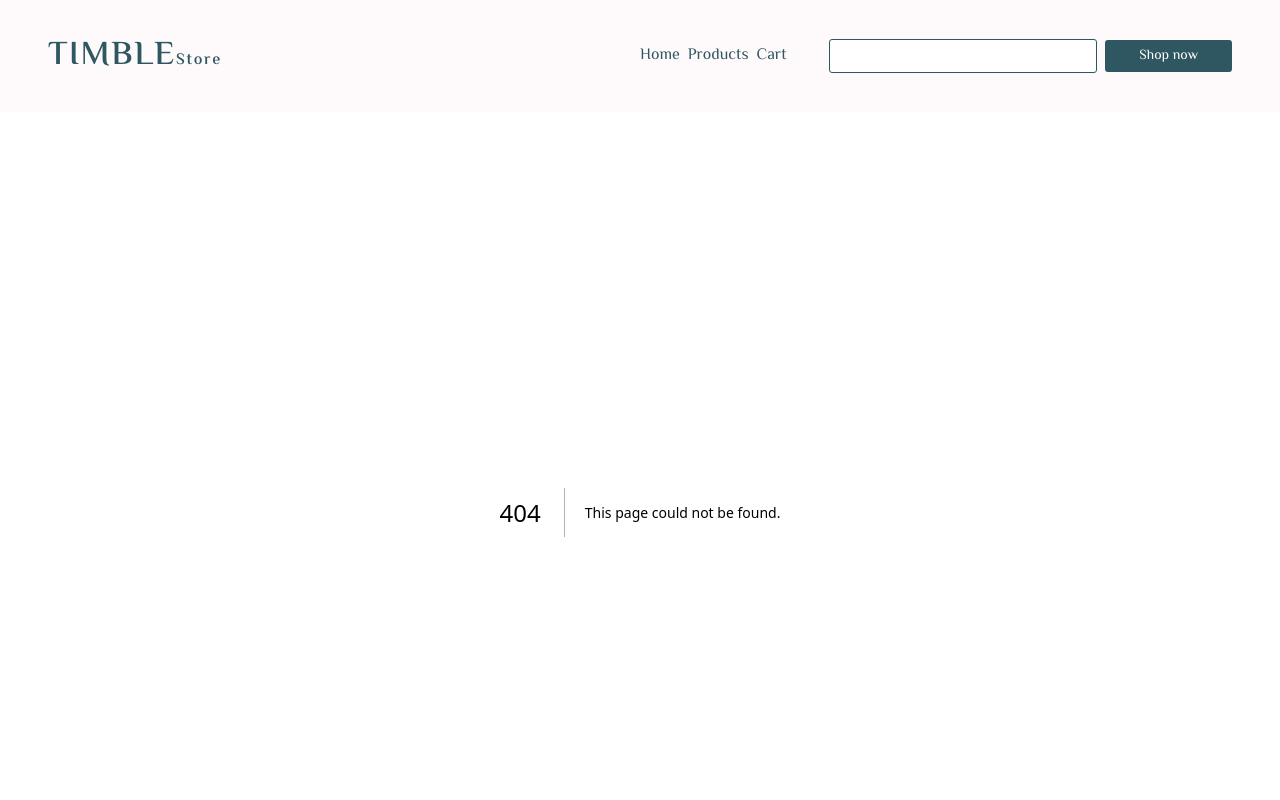
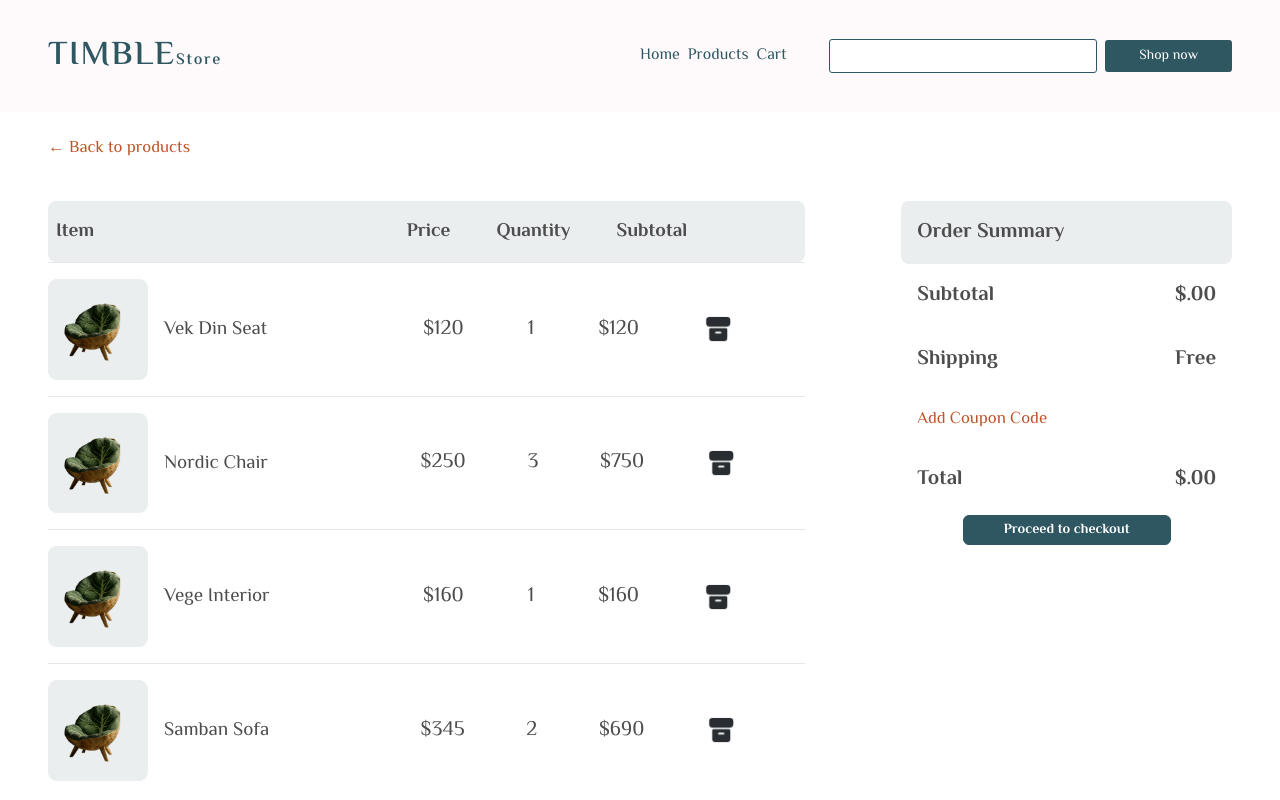
Before and after one commit to OvyEvbodi/e-commerce, a Next.js app: page /cart in a window 1280 px wide. Before the commit this address had no page. Shown: the top 800 px of the page. Built offline with nearby package versions, Linux system fonts and the light colour scheme.

Commit message:
Implement cart page

```diff
--- a/api/data.json
+++ b/api/data.json
@@ -1,4 +1,34 @@
 {
+  "cart_list": [
+    {
+      "id": 1,
+      "price": 120.00,
+      "quantity": 1,
+      "thumbnail": "/cart_img_1.png",
+      "name": "Vek Din Seat"
+    },
+    {
+      "id": 2,
+      "price": 250.00,
+      "quantity": 3,
+      "thumbnail": "/cart_img_1.png",
+      "name": "Nordic Chair"
+    },
+    {
+      "id": 3,
+      "price": 160.00,
+      "quantity": 1,
+      "thumbnail": "/cart_img_1.png",
+      "name": "Vege Interior"
+    },
+    {
+      "id": 4,
+      "price": 345.00,
+      "quantity": 2,
+      "thumbnail": "/cart_img_1.png",
+      "name": "Samban Sofa"
+    }
+  ],
   "big_cards": [
     {
       "id": 1,
--- /dev/null
+++ b/app/cart/CartItem.tsx
@@ -0,0 +1,30 @@
+// Cart item component
+import { NextPage } from "next";
+import Image from "next/image";
+
+export interface CartItemProps {
+  thumbnail: string;
+  name: string;
+  price: number;
+  quantity: number;
+}
+const CartItem:NextPage<CartItemProps> = ({thumbnail, name, price, quantity }) => {
+  return (
+    <div className="py-4 flex flex-wrap items-center justify-between border-t">
+      <div className="flex flex-wrap items-center justify-center gap-4">
+        <div>
+          <Image src={thumbnail} width={100} height={100} alt={name} />
+        </div>
+        <h3 className="lg:text-[1.2rem]">{name}</h3>
+      </div>
+      <div className="w-3/5 text-[1.3rem] flex flex-wrap justify-evenly items-center p-2">
+        <p className="">${price}</p>
+        <p>{quantity}</p>
+        <p>${quantity * price}</p>
+        <Image src='/delete.png' width={30} height={40} alt={name} />
+      </div>
+    </div>
+  )
+};
+
+export default CartItem;
--- /dev/null
+++ b/app/cart/page.tsx
@@ -0,0 +1,66 @@
+// Carts page
+
+import CartItem from "@/app/cart/CartItem";
+import { cart_list } from "@/api/data.json";
+import SmallButton from "@/components/SmallButton";
+import Link from "next/link";
+
+const Cart = () => {
+  return (
+    <main className="mb-6 lg:mb-16">
+      <div className="p-6 lg:px-12 text-orange font-normal text-[1.05rem]">
+        <span>&larr; </span>
+        <Link href="products">Back to products</Link>
+      </div>
+      <div className="flex flex-wrap ">
+        <div  className="lg:w-2/3  p-4 lg:px-12">
+          <div className="bg-grey-bg rounded-[8px] text-[1.2rem] flex flex-wrap justify-between items-center p-2">
+            <h6 className="font-bold">Item</h6>
+            <div className="font-bold w-3/5 flex flex-wrap justify-evenly items-center p-2 lg:pr-16">
+              <h6>Price</h6>
+              <h6>Quantity</h6>
+              <h6>Subtotal</h6>
+            </div>
+          </div>
+          <div className="w-full min-h-[40vh]">
+            {
+              cart_list.map(item => (
+                <div key={item.id}>
+                  <CartItem { ...item }/>
+                </div>
+              ))
+            }
+          </div>
+        </div>
+        <div className="text-[1.3rem] font-bold lg:h-[50vh] lg:w-1/3 p-4 lg:px-12">
+          <div className="bg-grey-bg  p-4 rounded-[8px] flex flex-wrap justify-between items-center p-2">
+            Order Summary
+          </div>
+          <div className="flex flex-wrap justify-between items-center p-4">
+            <p>Subtotal</p>
+            <p>$.00</p>
+          </div>
+          <div className="flex flex-wrap justify-between items-center p-4">
+            <p>Shipping</p>
+            <p>Free</p>
+          </div>
+          <div className="flex flex-wrap justify-between items-center p-4">
+            <p className="text-orange font-normal text-[1.05rem]">Add Coupon Code</p>
+          </div>
+          <div className="flex flex-wrap justify-between items-center p-4">
+            <p>Total</p>
+            <p>$.00</p>
+          </div>
+          <div className="text-center">
+            <Link href="checkout">
+              <SmallButton text="Proceed to checkout" flag="fill" />
+            </Link>
+
+          </div>
+        </div>
+      </div>
+    </main>
+  )
+};
+
+export default Cart;
--- /dev/null
+++ b/app/checkout/page.tsx
@@ -0,0 +1,11 @@
+// checkout
+
+const Checkout = () => {
+  return (
+    <main>
+      <p>Coming soon...</p>
+    </main>
+  )
+};
+
+export default Checkout;
--- a/components/Nav.tsx
+++ b/components/Nav.tsx
@@ -12,7 +12,7 @@ const Nav = () => {
         <div className="flex gap-2">
           <Link href="/">Home</Link>
           <Link href="products">Products</Link>
-          <Link href="Cart">Cart</Link>
+          <Link href="cart">Cart</Link>
         </div>
         <SearchBar />
       </div>
--- a/components/productCard.tsx
+++ b/components/productCard.tsx
@@ -3,6 +3,7 @@ import SmallButton from "@/components/SmallButton";
 import { NextPage } from "next";
 import BigCardProps from "@/interfaces/BigCardProps";
 import Image from "next/image";
+import Link from "next/link";
 
 const ProductCard: NextPage<BigCardProps> = ({title, image, label, price}) => {
   return (
@@ -17,7 +18,9 @@ const ProductCard: NextPage<BigCardProps> = ({title, image, label, price}) => {
           <span className="font-bold text-[1.4rem]">${price}</span>
           <span className="text-[0.7rem] line-through">${price}</span>
         </div>
-        <SmallButton text='Add to cart' />
+        <Link href="cart">
+          <SmallButton text='Add to cart' />
+        </Link>
       </div>
     </div>
   )
```
Also changed, not shown: public/cart_img_1.png (added), public/delete.png (added).
